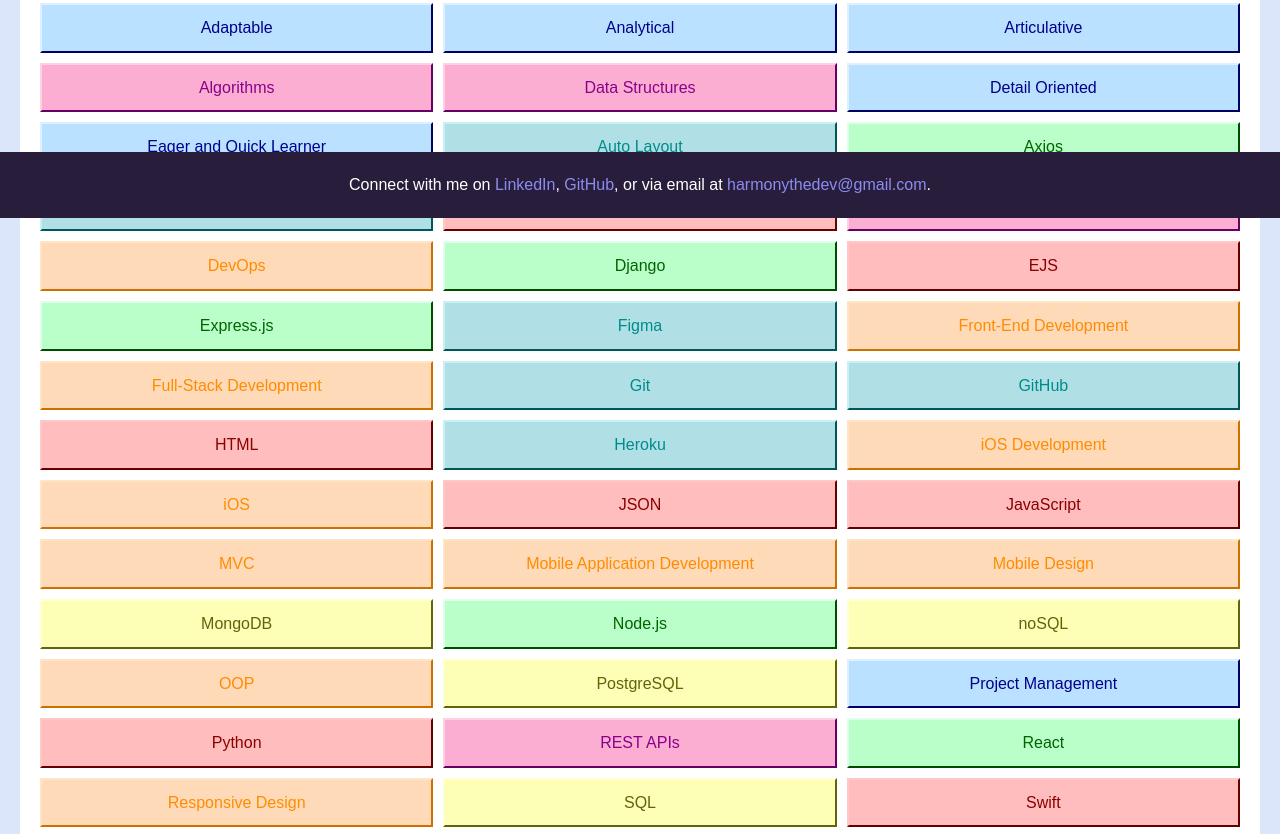
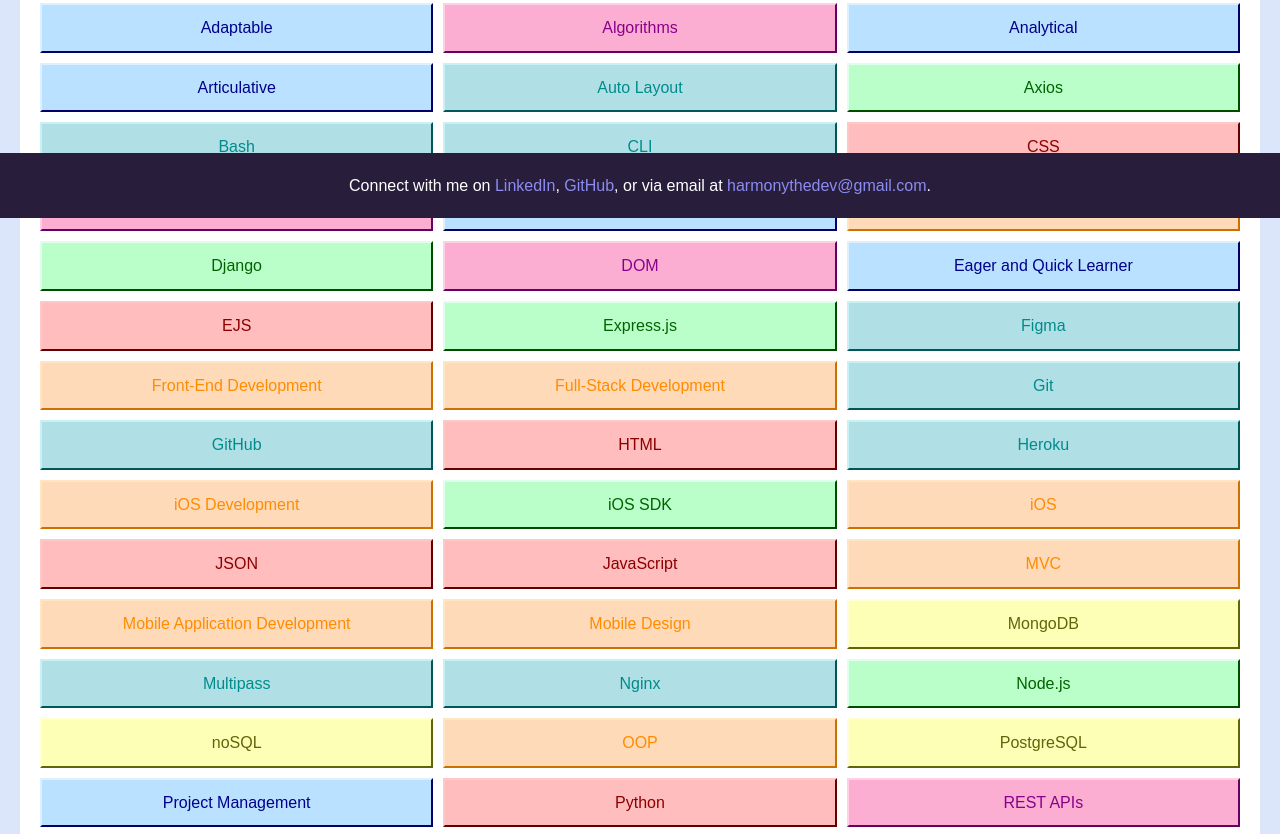
Before and after one commit to HarmonyMorse/HarmonyMorse.github.io, a plain HTML site: page index.html in a window 1280 px wide. Shown: the part 582-1416 px from the top of the page. Drawn offline with Linux system fonts and the light colour scheme; a web font is replaced by a local one.

Commit message:
Update skills

```diff
--- a/index.html
+++ b/index.html
@@ -79,19 +79,20 @@
                     <!-- colors: softSkill, other, tool, libAndFramework, progLanguage, specialty, database -->
                     <!-- filters: cs, ios, devops, web -->
                     <li class="skill softSkill">Adaptable</li>
+                    <li class="skill other cs">Algorithms</li>
                     <li class="skill softSkill">Analytical</li>
                     <li class="skill softSkill">Articulative</li>
-                    <li class="skill other cs">Algorithms</li>
+                    <li class="skill tool ios">Auto Layout</li>
+                    <li class="skill libAndFramework web">Axios</li>
+                    <li class="skill tool devops">Bash</li>
+                    <li class="skill tool devops">CLI</li>
+                    <li class="skill progLanguage web">CSS</li>
                     <li class="skill other cs">Data Structures</li>
                     <li class="skill softSkill">Detail Oriented</li>
-                    <li class="skill softSkill">Eager and Quick Learner</li>
-                    <li class="skill tool ios">Auto Layout</li>
-                    <li class="skill libAndFramework web">Axios</li>
-                    <li class="skill tool devops">CLI</li>
-                    <li class="skill progLanguage web">CSS</li>
-                    <li class="skill other web">DOM</li>
                     <li class="skill specialty devops">DevOps</li>
                     <li class="skill libAndFramework web">Django</li>
+                    <li class="skill other web">DOM</li>
+                    <li class="skill softSkill">Eager and Quick Learner</li>
                     <li class="skill progLanguage web">EJS</li>
                     <li class="skill libAndFramework web">Express.js</li>
                     <li class="skill tool">Figma</li>
@@ -102,6 +103,7 @@
                     <li class="skill progLanguage web">HTML</li>
                     <li class="skill tool web">Heroku</li>
                     <li class="skill specialty ios">iOS Development</li>
+                    <li class="skill libAndFramework ios">iOS SDK</li>
                     <li class="skill specialty ios">iOS</li>
                     <li class="skill progLanguage web ios">JSON</li>
                     <li class="skill progLanguage web">JavaScript</li>
@@ -109,6 +111,8 @@
                     <li class="skill specialty ios">Mobile Application Development</li>
                     <li class="skill specialty ios">Mobile Design</li>
                     <li class="skill database web">MongoDB</li>
+                    <li class="skill tool devops">Multipass</li>
+                    <li class="skill tool devops">Nginx</li>
                     <li class="skill libAndFramework web">Node.js</li>
                     <li class="skill database web">noSQL</li>
                     <li class="skill specialty cs">OOP</li>
@@ -118,7 +122,7 @@
                     <li class="skill other web ios">REST APIs</li>
                     <li class="skill libAndFramework web">React</li>
                     <li class="skill specialty web">Responsive Design</li>
-                    <li class="skill database web">SQL</li>
+                    <li class="skill progLanguage web">SQL</li>
                     <li class="skill progLanguage ios">Swift</li>
                     <li class="skill libAndFramework ios">UIKit</li>
                     <li class="skill tool devops">Virtual Machines</li>
```
